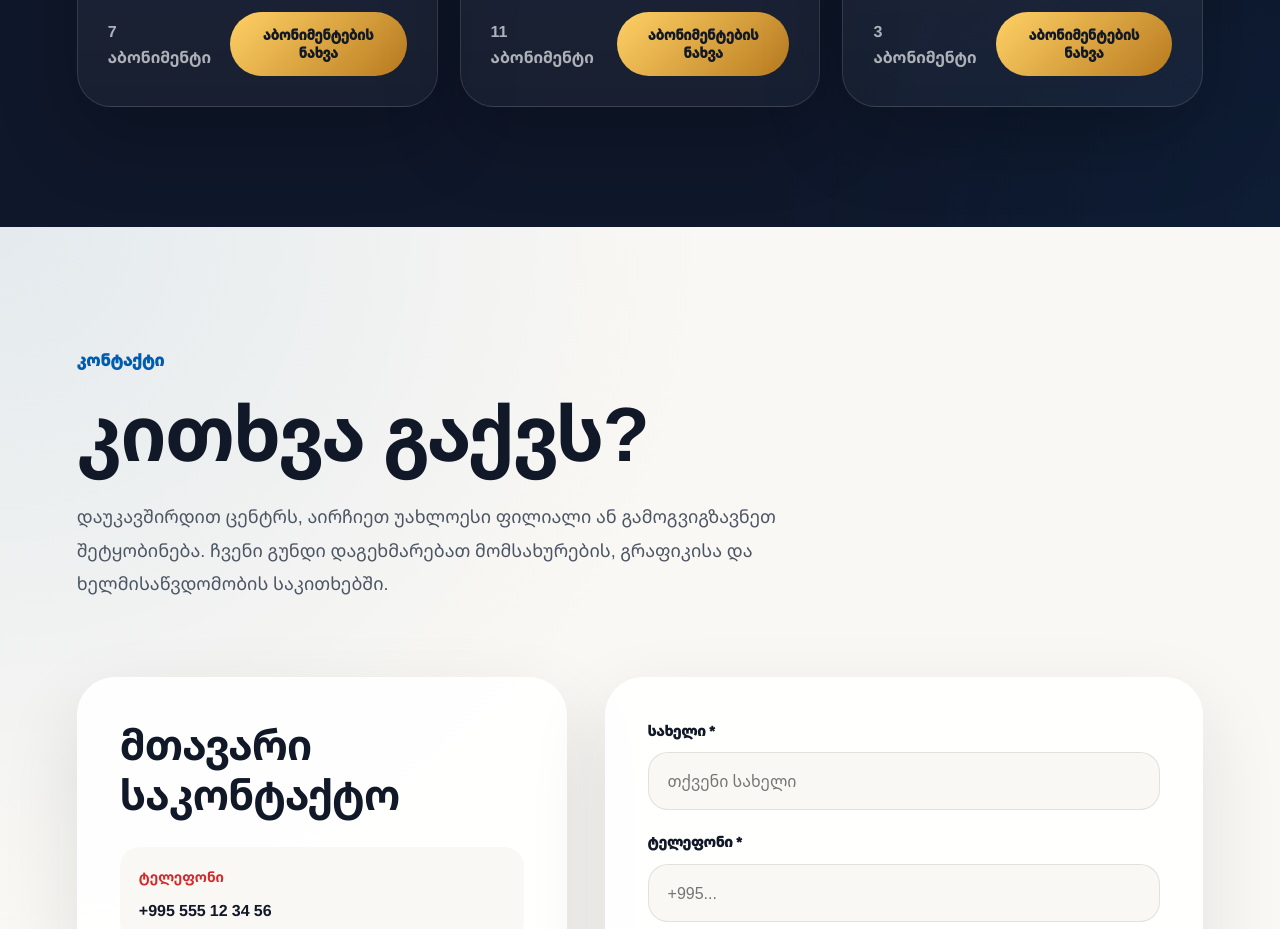
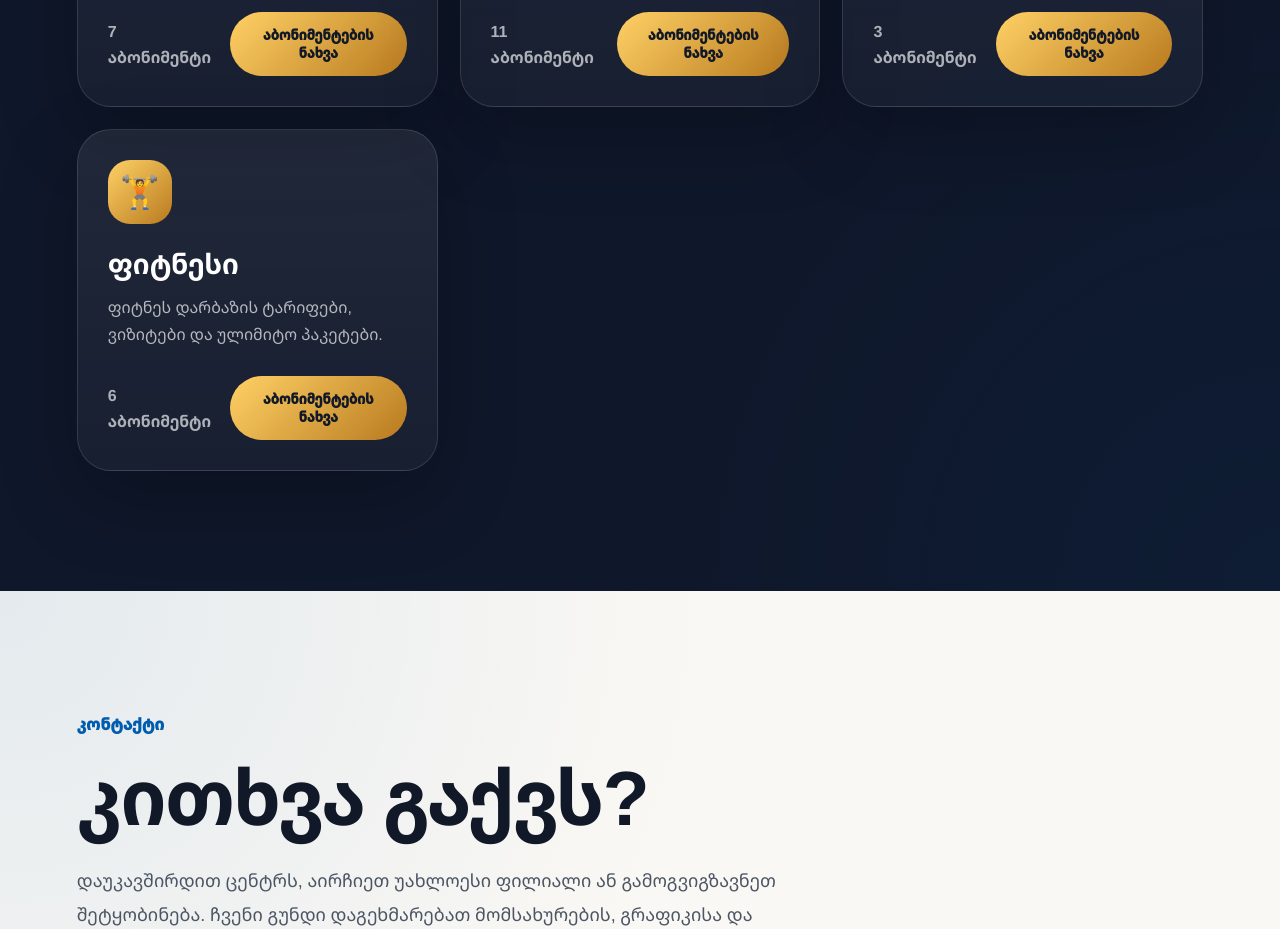
Before and after one commit to webdevelopment09/public-center-website, a Next.js app: page / in a window 1280 px wide. Shown: the part 9020-9949 px from the top of the page. Built offline with nearby package versions, Linux system fonts and the light colour scheme; a web font is replaced by a local one.

Commit message:
Add fitness subscription plans

```diff
--- a/data/subscriptions.js
+++ b/data/subscriptions.js
@@ -196,4 +196,57 @@ export const subscriptionGroups = [
   ],
 },
 
+{
+  id: "fitness",
+  serviceSlug: "gym",
+  icon: "🏋️",
+  title: "ფიტნესი",
+  subtitle: "ფიტნესის აბონიმენტები",
+  shortText: "ფიტნეს დარბაზის ტარიფები, ვიზიტები და ულიმიტო პაკეტები.",
+  phone: "2 00 80 11",
+  workingHours: "ორშ. - შაბათი: 07:00 - 23:00 | კვირა: 09:00 - 21:00",
+
+  plans: [
+    {
+      name: "ერთჯერადი",
+      visits: "1 ვიზიტი",
+      duration: "4 საათი",
+      price: "30 ლარი",
+    },
+    {
+      name: "სტანდარტი\n1 თვე",
+      visits: "12 ვიზიტი",
+      duration: "07:00 - 18:00\nსამუშაო დღე",
+      price: "100 ლარი",
+    },
+    {
+      name: "სტანდარტი\n1 თვე",
+      visits: "12 ვიზიტი",
+      duration: "18:00 - 23:00\nსამუშაო დღე",
+      price: "110 ლარი",
+    },
+    {
+      name: "ულიმიტო",
+      visits: "ულიმიტო",
+      duration: "07:00 - 23:00\nსამუშაო დღე",
+      price: "130 ლარი",
+    },
+    {
+      name: "ულიმიტო პაკეტი\nაუზი და ფიტნესი\nაუზი, საუნა, ვერანდა, ფიტნესი",
+      visits: "ულიმიტო",
+      duration: "07:00 - 23:00\nსამუშაო დღე",
+      price: "270 ლარი",
+    },
+    {
+      name: "პერსონალური მწვრთნელის მომსახურება",
+      visits: "—",
+      duration: "—",
+      price: "250 ლარი",
+    },
+  ],
+
+  notes: [
+    "მომხმარებლები სივრცეებში დაიშვებიან ცენტრის დახურვამდე 1 საათით ადრე.",
+  ],
+},
 ];
```
